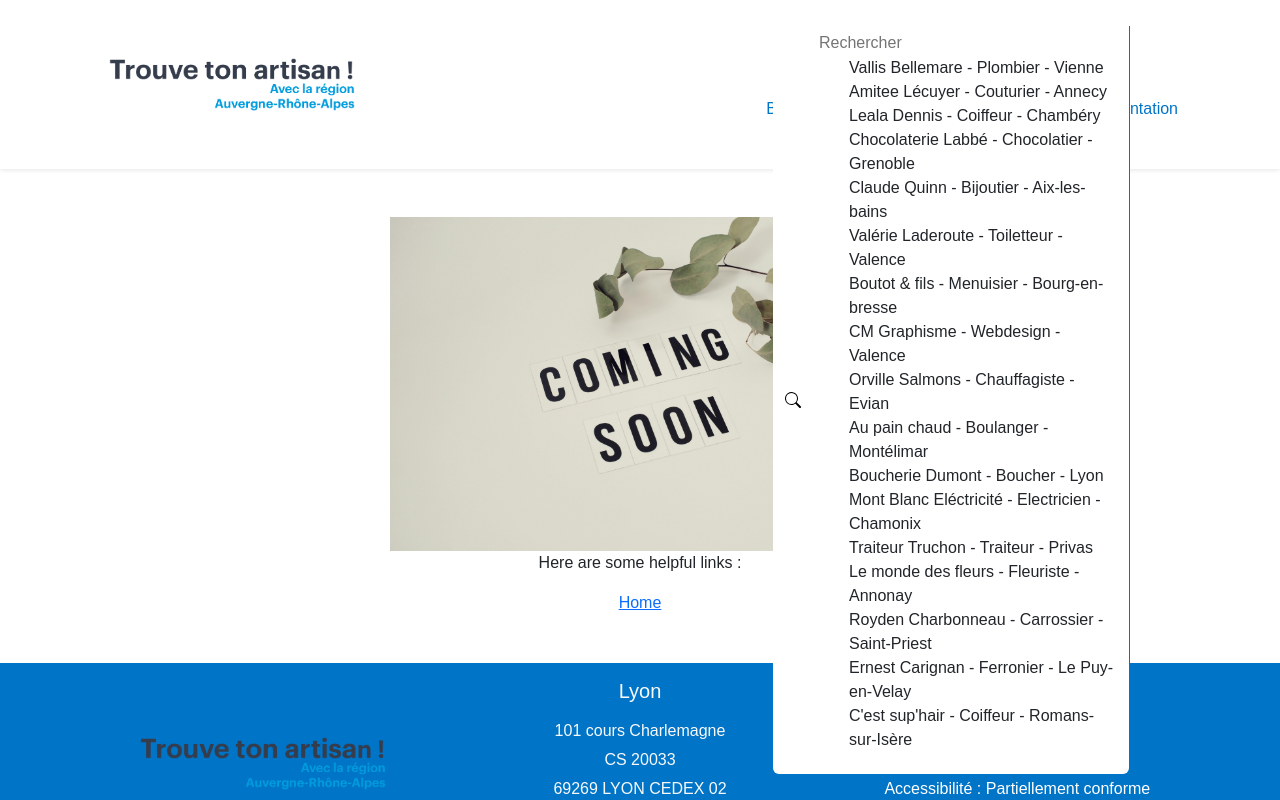
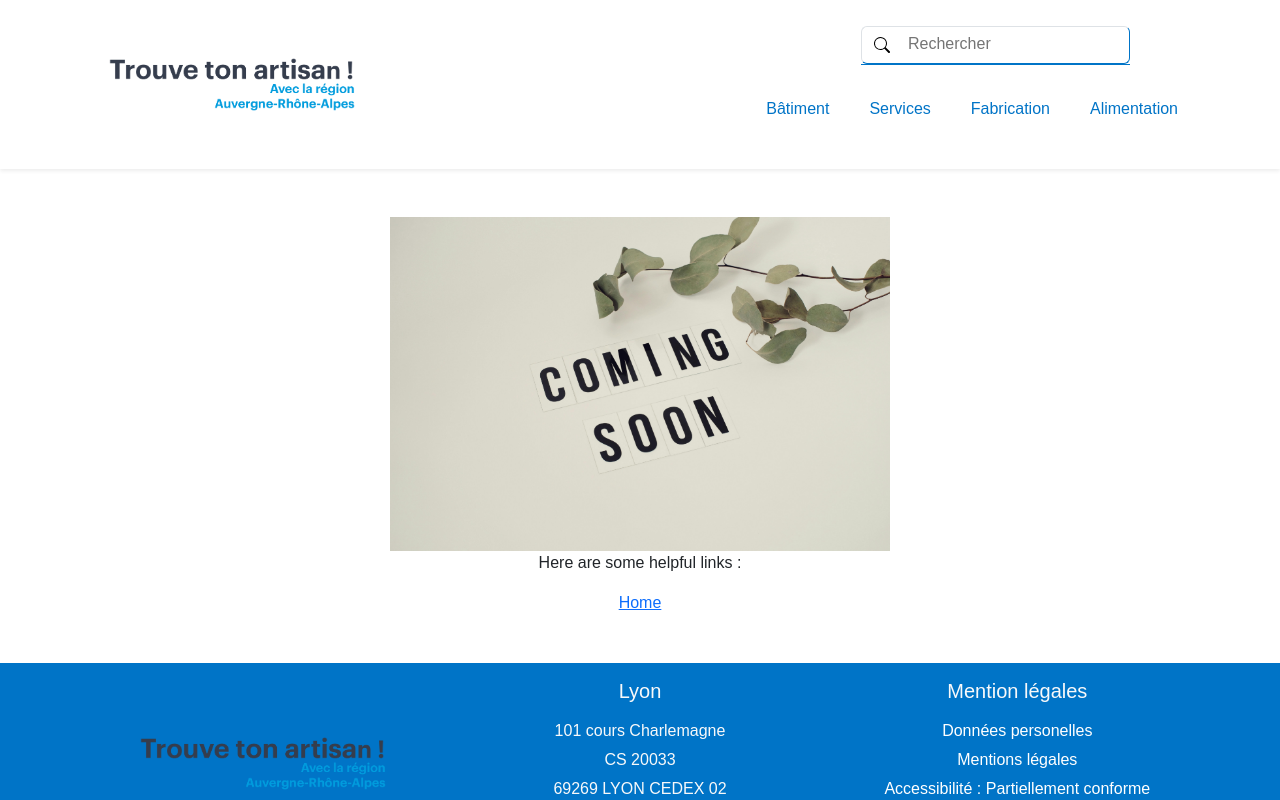
Before and after one commit to Dada-nol/TrouveTonArtisan, a React (Create React App) app: page /Contact in a window 1280 px wide. Shown: the top 800 px of the page. Built offline with nearby package versions, Linux system fonts and the light colour scheme.

Commit message:
filter data.json with searchbar

```diff
--- a/src/Components/Header/SearchBar.jsx
+++ b/src/Components/Header/SearchBar.jsx
@@ -35,15 +35,20 @@ function SearchBar() {
             value={searchTerm}
             onChange={handleInputChange}
           ></input>
-
-          <ul>
-            {filteredData.map((item) => (
-              <li key={item.id}>
-                {item.name} - {item.specialty} - {item.location}
-              </li>
-            ))}
-          </ul>
         </div>
+      </div>
+      <div>
+        <ul>
+          {filteredData.map((item) => {
+            if (searchTerm.trim() !== "") {
+              return (
+                <li key={item.id}>
+                  {item.name} - {item.specialty} - {item.location} <br /> <br />
+                </li>
+              );
+            } else return false;
+          })}
+        </ul>
       </div>
     </form>
   );
--- a/src/Css/Nav.css
+++ b/src/Css/Nav.css
@@ -12,29 +12,32 @@ nav .nav-link:hover {
   text-decoration: underline;
   color: #00497c;
 }
-nav form {
+nav form .form-control {
   border-bottom: solid 1px #0074c7;
   border-right: solid 1px #0074c7;
 }
 nav form input {
+  outline: none;
   color: #384050;
-  outline: none;
 }
 nav form ul {
-  max-width: 300px;
+  border: solid 1px #0074c7;
+  border-top: none;
+  max-width: auto;
   height: auto;
   word-wrap: break-word;
   text-align: start;
   cursor: pointer;
 }
 nav form li {
+  display: flex;
+  align-items: center;
+  padding: 10px 0 10px 0;
+  border-bottom: solid 1px #0074c7;
   list-style: none;
 }
-nav span {
-  font-weight: bold;
-}
-nav .form-control {
-  border: none;
+nav form li:last-child {
+  border-bottom: none;
 }
 nav .navbar-toggler {
   box-shadow: 1px 1px 1px 1px #0074c7;
--- a/src/Sass/nav.scss
+++ b/src/Sass/nav.scss
@@ -17,30 +17,35 @@ nav {
   }
 
   form {
-    border-bottom: solid 1px #0074c7;
-    border-right: solid 1px #0074c7;
+    .form-control {
+      border-bottom: solid 1px #0074c7;
+      border-right: solid 1px #0074c7;
+    }
     input {
+      outline: none;
       color: #384050;
-      outline: none;
     }
     ul {
-      max-width: 300px;
+      border: solid 1px #0074c7;
+      border-top: none;
+      max-width: auto;
       height: auto;
       word-wrap: break-word;
       text-align: start;
       cursor: pointer;
     }
+
     li {
+      display: flex;
+      align-items: center;
+      padding: 10px 0 10px 0;
+      border-bottom: solid 1px #0074c7;
       list-style: none;
     }
-  }
 
-  span {
-    font-weight: bold;
-  }
-
-  .form-control {
-    border: none;
+    li:last-child {
+      border-bottom: none;
+    }
   }
 
   .navbar-toggler {
```
Also changed, not shown: 1 other file (tests, documents, lock files or other folders).
